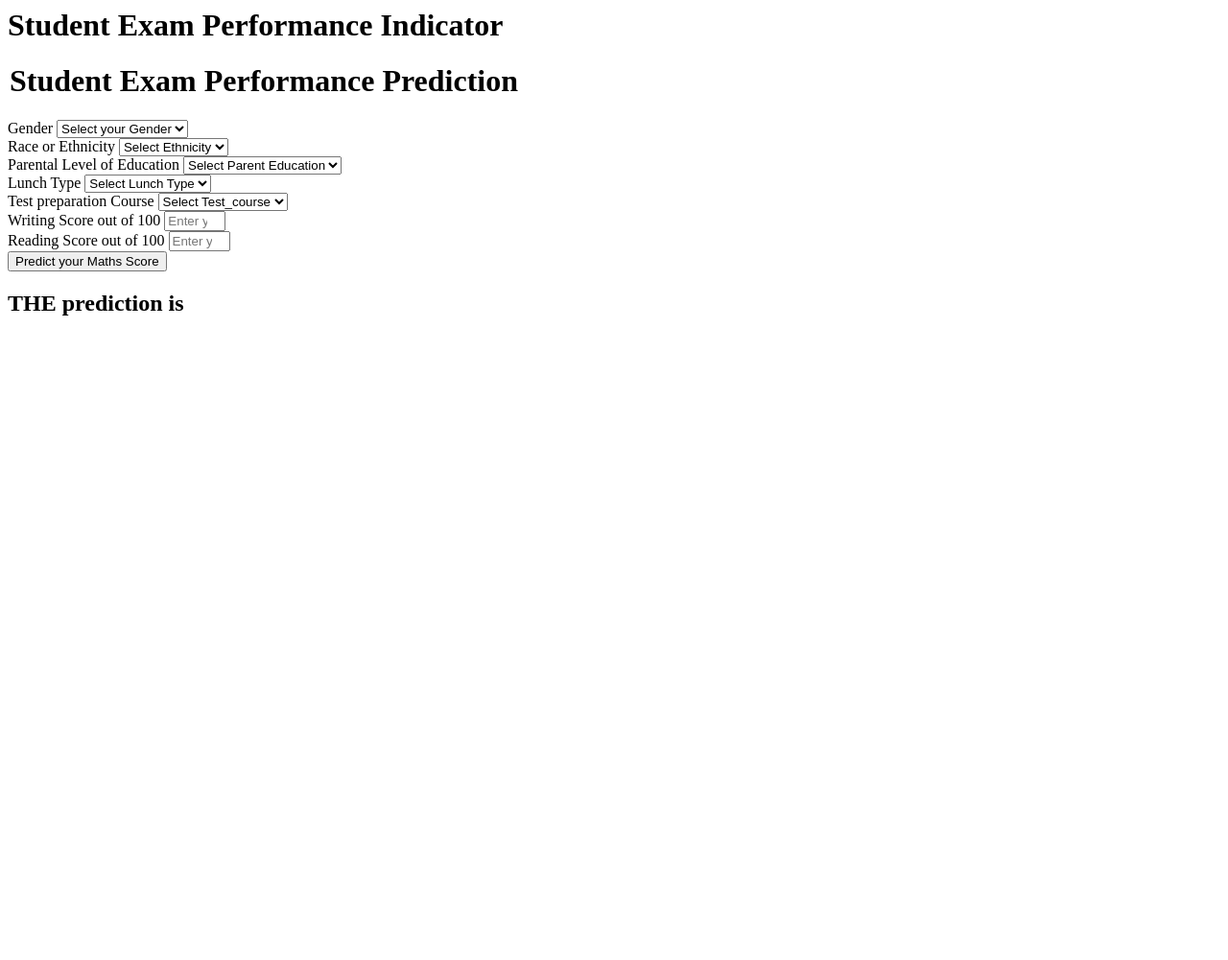
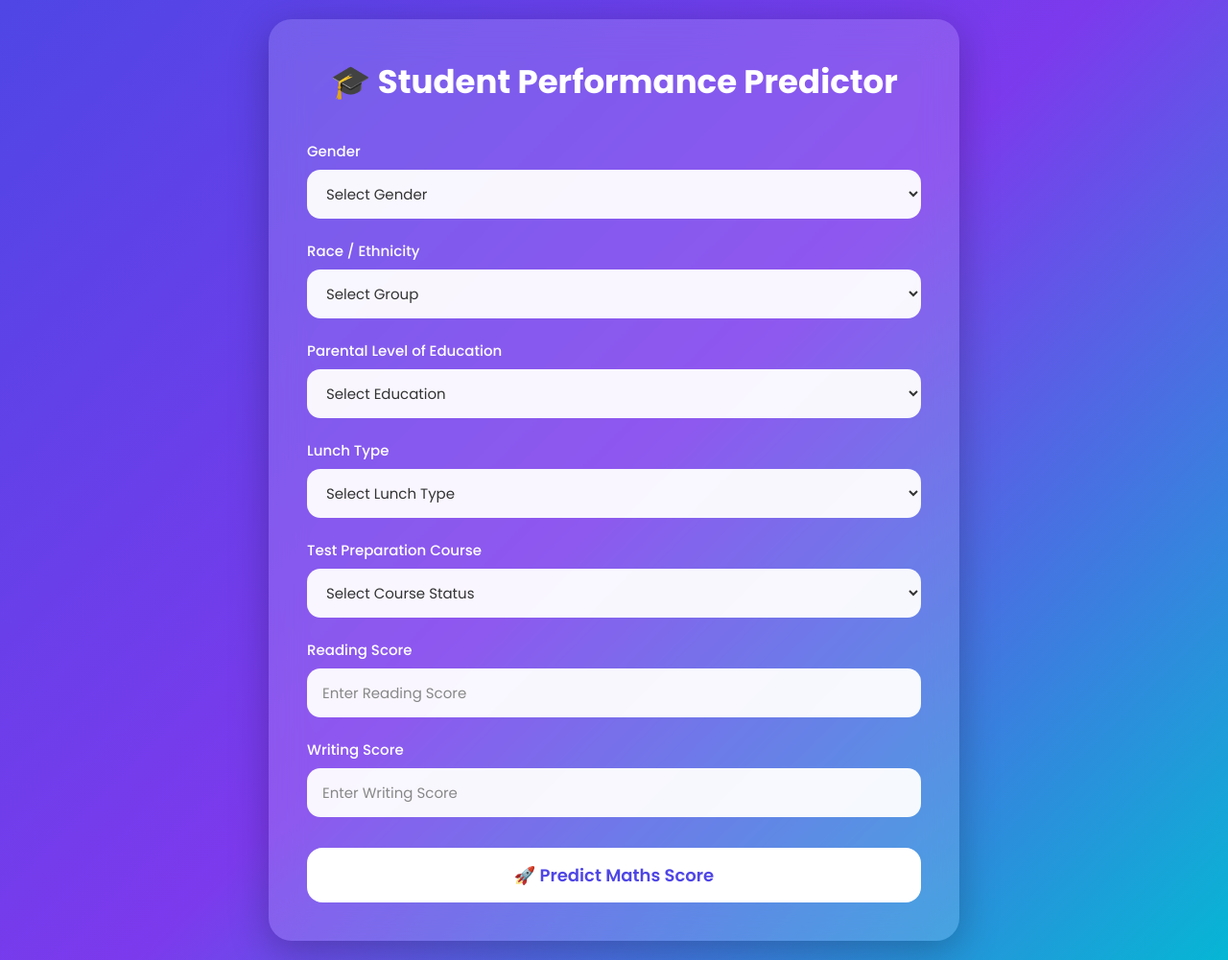
Before and after one commit to a-1-us/mlproject, a Flask app: page /predictdata in a window 1280 px wide. Shown: the whole page at 96% size. Before the commit the page ends 329 px from the top, so only its background shows below. Run offline with Flask 3, Linux system fonts and the light colour scheme.

Commit message:
Updated ML project UI and prediction pipeline

```diff
--- a/app.py
+++ b/app.py
@@ -1,45 +1,38 @@
-from flask import Flask,request,render_template
-import numpy as np
-import pandas as pd
+from flask import Flask, request, render_template
+import os
+from src.pipeline.predict_pipeline import CustomData, PredictPipeline
 
-from sklearn.preprocessing import StandardScaler
-from src.pipeline.predict_pipeline import CustomData,PredictPipeline
-
-application=Flask(__name__)
-
-app=application
-
-## Route for a home page
+app = Flask(__name__)
 
 @app.route('/')
 def index():
     return render_template('index.html')
 
-@app.route('/predictdata',methods=['GET','POST'])
+
+@app.route('/predictdata', methods=['GET', 'POST'])
 def predict_datapoint():
-    if request.method=='GET':
+
+    if request.method == 'GET':
         return render_template('home.html')
+
     else:
-        data=CustomData(
+        data = CustomData(
             gender=request.form.get('gender'),
-            race_ethnicity=request.form.get('ethnicity'),
+            race_ethnicity=request.form.get('race_ethnicity'),
             parental_level_of_education=request.form.get('parental_level_of_education'),
             lunch=request.form.get('lunch'),
             test_preparation_course=request.form.get('test_preparation_course'),
-            reading_score=float(request.form.get('writing_score')),
-            writing_score=float(request.form.get('reading_score'))
+            reading_score=int(request.form.get('reading_score') or 0),
+            writing_score=int(request.form.get('writing_score') or 0)
+        )
 
-        )
-        pred_df=data.get_data_as_data_frame()
-        print(pred_df)
-        print("Before Prediction")
+        pred_df = data.get_data_as_data_frame()
 
-        predict_pipeline=PredictPipeline()
-        print("Mid Prediction")
-        results=predict_pipeline.predict(pred_df)
-        print("after Prediction")
-        return render_template('home.html',results=results[0])
+        predict_pipeline = PredictPipeline()
+        results = predict_pipeline.predict(pred_df)
+
+        return render_template('home.html', results=round(results[0], 2))
 
 
-if __name__=="__main__":
-    app.run(host="0.0.0.0")
+if __name__ == "__main__":
+    app.run(debug=True)
--- a/templates/home.html
+++ b/templates/home.html
@@ -1,111 +1,248 @@
-<html>
+<!DOCTYPE html>
+<html lang="en">
+
+<head>
+    <meta charset="UTF-8">
+    <meta name="viewport" content="width=device-width, initial-scale=1.0">
+    <title>Student Performance Predictor</title>
+
+    <link href="https://fonts.googleapis.com/css2?family=Poppins:wght@300;400;500;600;700&display=swap"
+        rel="stylesheet">
+
+    <style>
+        * {
+            margin: 0;
+            padding: 0;
+            box-sizing: border-box;
+            font-family: 'Poppins', sans-serif;
+        }
+
+        body {
+            min-height: 100vh;
+            display: flex;
+            justify-content: center;
+            align-items: center;
+            background: linear-gradient(135deg, #4f46e5, #7c3aed, #06b6d4);
+            padding: 20px;
+        }
+
+        .container {
+            width: 100%;
+            max-width: 720px;
+            background: rgba(255, 255, 255, 0.15);
+            backdrop-filter: blur(18px);
+            border-radius: 24px;
+            padding: 40px;
+            box-shadow: 0 10px 40px rgba(0, 0, 0, 0.25);
+            color: white;
+        }
+
+        .heading {
+            text-align: center;
+            margin-bottom: 35px;
+        }
+
+        .heading h1 {
+            font-size: 34px;
+            font-weight: 700;
+            margin-bottom: 10px;
+        }
+
+        .heading p {
+            font-size: 15px;
+            opacity: 0.9;
+        }
+
+        .form-group {
+            margin-bottom: 22px;
+        }
+
+        label {
+            display: block;
+            margin-bottom: 8px;
+            font-size: 15px;
+            font-weight: 500;
+        }
+
+        select,
+        input {
+            width: 100%;
+            padding: 14px 16px;
+            border: none;
+            border-radius: 14px;
+            font-size: 15px;
+            background: rgba(255, 255, 255, 0.95);
+            color: #333;
+            outline: none;
+            transition: 0.3s ease;
+        }
+
+        select:focus,
+        input:focus {
+            transform: scale(1.01);
+            box-shadow: 0 0 0 3px rgba(255, 255, 255, 0.35);
+        }
+
+        select {
+            cursor: pointer;
+        }
+
+        input::placeholder {
+            color: #888;
+        }
+
+        .btn {
+            width: 100%;
+            padding: 15px;
+            border: none;
+            border-radius: 16px;
+            background: white;
+            color: #4f46e5;
+            font-size: 18px;
+            font-weight: 600;
+            cursor: pointer;
+            transition: 0.3s ease;
+            margin-top: 10px;
+        }
+
+        .btn:hover {
+            transform: translateY(-2px);
+            background: #f3f4f6;
+        }
+
+        .result {
+            margin-top: 30px;
+            padding: 20px;
+            border-radius: 16px;
+            background: rgba(255, 255, 255, 0.2);
+            text-align: center;
+            font-size: 24px;
+            font-weight: 600;
+            animation: fadeIn 0.5s ease;
+        }
+
+        @keyframes fadeIn {
+            from {
+                opacity: 0;
+                transform: translateY(10px);
+            }
+
+            to {
+                opacity: 1;
+                transform: translateY(0);
+            }
+        }
+
+        @media(max-width:768px) {
+            .container {
+                padding: 25px;
+            }
+
+            .heading h1 {
+                font-size: 28px;
+            }
+        }
+    </style>
+</head>
+
 <body>
-    <div class="login">
-       <h1>Student Exam Performance Indicator</h1>
 
-       <form action="{{ url_for('predict_datapoint')}}" method="post">
-        <h1>
-            <legend>Student Exam Performance Prediction</legend>
-        </h1>
-        <div class="mb-3">
-            <label class="form-label">Gender</label>
-            <select class="form-control" name="gender" placeholder="Enter you Gender" required>
-                <option class="placeholder" selected disabled value="">Select your Gender</option>
-                <option value="male">
-                    Male
-                </option>
-                <option value="female">
-                    Female
-                </option>
+    <div class="container">
+
+        <div class="heading">
+            <h1>🎓 Student Performance Predictor</h1>
+
+        </div>
+
+        <form action="{{ url_for('predict_datapoint') }}"
+            method="post"
+            autocomplete="off">
+
+            <div class="form-group">
+                <label>Gender</label>
+                <select name="gender" required>
+                    <option value="" selected hidden>Select Gender</option>
+                    <option value="male">Male</option>
+                    <option value="female">Female</option>
                 </select>
             </div>
-        <div class="mb-3">
-            <label class="form-label">Race or Ethnicity</label>
-            <select class="form-control" name="ethnicity" placeholder="Enter you ethnicity" required>
-                <option class="placeholder" selected disabled value="">Select Ethnicity</option>
-                <option value="group A">
-                    Group A
-                </option>
-                <option value="group B">
-                    Group B
-                </option>
-                <option value="group C">
-                    Group C
-                </option>
-                <option value="group D">
-                    Group D
-                </option>
-                <option value="group E">
-                    Group E
-                </option>
+
+            <div class="form-group">
+                <label>Race / Ethnicity</label>
+                <select name="race_ethnicity" required>
+                    <option value="" selected hidden>Select Group</option>
+                    <option value="group A">Group A</option>
+                    <option value="group B">Group B</option>
+                    <option value="group C">Group C</option>
+                    <option value="group D">Group D</option>
+                    <option value="group E">Group E</option>
                 </select>
             </div>
-        <div class="mb-3">
-            <label class="form-label">Parental Level of Education</label>
-            <select class="form-control" name="parental_level_of_education"
-                placeholder="Enter you Parent Education" required>
-                <option class="placeholder" selected disabled value="">Select Parent Education</option>
-                <option value="associate's degree">
-                    associate's degree
-                </option>
-                <option value="bachelor's degree">
-                    bachelor's degree
-                </option>
-                <option value="high school">
-                    high school
-                </option>
-                <option value="master's degree">
-                    master's degree
-                </option>
-                <option value="some college">
-                    some college
-                </option>
-                <option value="some high school">
-                    some high school
-                </option>
+
+            <div class="form-group">
+                <label>Parental Level of Education</label>
+                <select name="parental_level_of_education" required>
+                    <option value="" selected hidden>Select Education</option>
+                    <option value="high school">High School</option>
+                    <option value="some college">Some College</option>
+                    <option value="associate's degree">Associate Degree</option>
+                    <option value="bachelor's degree">Bachelor Degree</option>
+                    <option value="master's degree">Master Degree</option>
                 </select>
             </div>
-        <div class="mb-3">
-            <label class="form-label">Lunch Type</label>
-            <select class="form-control" name="lunch" placeholder="Enter you Lunch" required>
-                <option class="placeholder" selected disabled value="">Select Lunch Type</option>
-                <option value="free/reduced">
-                    free/reduced
-                </option>
-                <option value="standard">
-                    standard
-                </option>
+
+            <div class="form-group">
+                <label>Lunch Type</label>
+                <select name="lunch" required>
+                    <option value="" selected hidden>Select Lunch Type</option>
+                    <option value="standard">Standard</option>
+                    <option value="free/reduced">Free / Reduced</option>
                 </select>
             </div>
-        <div class="mb-3">
-            <label class="form-label">Test preparation Course</label>
-            <select class="form-control" name="test_preparation_course" placeholder="Enter you Course"
-                required>
-                <option class="placeholder" selected disabled value="">Select Test_course</option>
-                <option value="none">
-                    None
-                </option>
-                <option value="completed">
-                    Completed
-                </option>
+
+            <div class="form-group">
+                <label>Test Preparation Course</label>
+                <select name="test_preparation_course" required>
+                    <option value="" selected hidden>Select Course Status</option>
+                    <option value="none">None</option>
+                    <option value="completed">Completed</option>
                 </select>
             </div>
-        <div class="mb-3">
-            <label class="form-label">Writing Score out of 100</label>
-            <input class="form-control" type="number" name="reading_score"
-                placeholder="Enter your Reading score" min='0' max='100' />
+
+            <div class="form-group">
+                <label>Reading Score</label>
+                <input type="number"
+                    name="reading_score"
+                    min="0"
+                    max="100"
+                    placeholder="Enter Reading Score"
+                    required>
             </div>
-        <div class="mb-3">
-            <label class="form-label">Reading Score out of 100</label>
-            <input class="form-control" type="number" name="writing_score"
-                placeholder="Enter your Reading Score" min='0' max='100' />
+
+            <div class="form-group">
+                <label>Writing Score</label>
+                <input type="number"
+                    name="writing_score"
+                    min="0"
+                    max="100"
+                    placeholder="Enter Writing Score"
+                    required>
             </div>
-        <div class="mb-3">
-            <input class="btn btn-primary" type="submit" value="Predict your Maths Score" required />
+
+            <button class="btn" type="submit">
+                🚀 Predict Maths Score
+            </button>
+
+        </form>
+
+        {% if results %}
+        <div class="result">
+        Predicted Maths Score: {{ results }}
         </div>
-    </form>
-    <h2>
-       THE  prediction is {{results}}
-    </h2>
-   <body>
+        {% endif %}
+
+    </div>
+
+</body>
+
 </html>
```
Also changed, not shown: src/pipeline/predict_pipeline.py (+28 -25 lines), 3 other files. Lines whose indentation alone changed are shown as unchanged.
